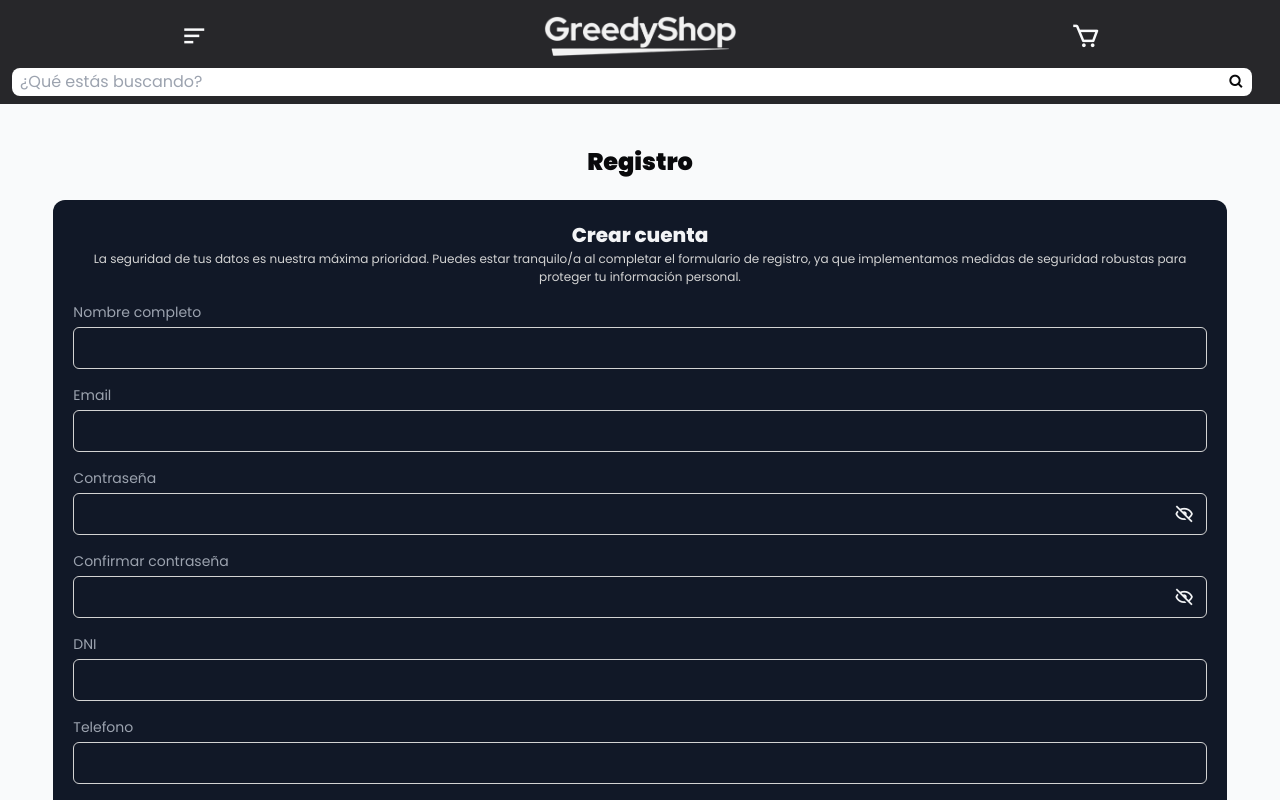
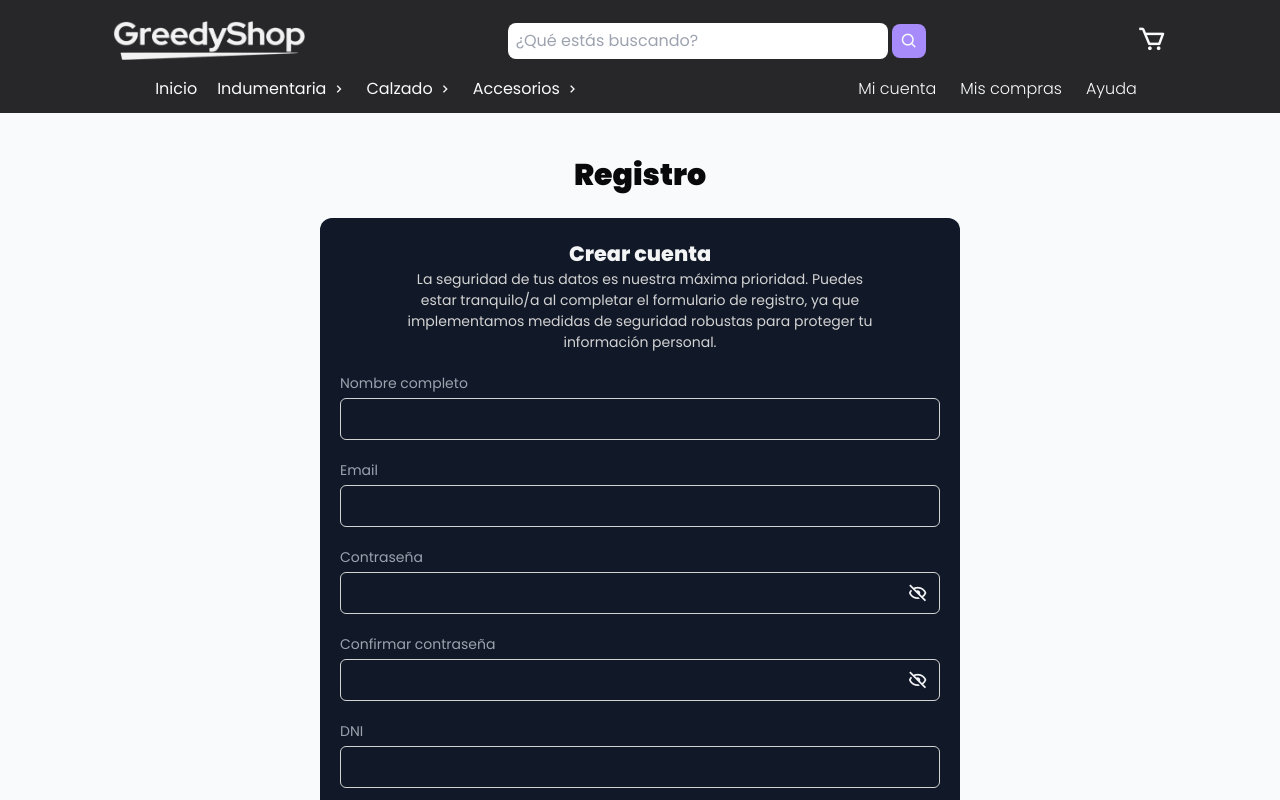
Before and after one commit to ExequielMaydana/front-MyWebShop, a Next.js app: page /registrarse in a window 1280 px wide. Shown: the top 800 px of the page. Built offline with nearby package versions, Linux system fonts and the light colour scheme.

Commit message:
second commit

```diff
--- a/src/components/auth/SignUp.jsx
+++ b/src/components/auth/SignUp.jsx
@@ -14,7 +14,7 @@ const SignUp = () => {
 
   return (
     <section className="w-full flex flex-col items-center gap-5">
-      <h2 className="text-center text-black font-black text-2xl">Registro</h2>
+      <h2 className="text-center text-black font-black text-2xl sm:text-3xl">Registro</h2>
 
       <Formik
         initialValues={{
@@ -68,14 +68,14 @@ const SignUp = () => {
           /* and other goodies */
         }) => (
           <form
-            className="w-11/12  p-5  rounded-xl flex flex-col gap-4 bg-midNightBlue text-whiteSmoke"
+          className="w-11/12  p-5 rounded-xl flex flex-col gap-5 bg-midNightBlue text-whiteSmoke md:w-4/5 xl:w-2/4"
             onSubmit={handleSubmit}
           >
-            <article className="w-full">
-              <h3 className="text-center font-extrabold text-xl">
+            <article className="w-full flex flex-col items-center">
+              <h3 className="text-center font-extrabold text-xl sm:text-1xl">
                 Crear cuenta
               </h3>
-              <p className="text-center text-xs text-slateGray">
+              <p className="text-center text-xs text-slateGray sm:text-sm sm:w-4/5 sm:text-center">
                 La seguridad de tus datos es nuestra máxima prioridad. Puedes
                 estar tranquilo/a al completar el formulario de registro, ya que
                 implementamos medidas de seguridad robustas para proteger tu
@@ -248,7 +248,7 @@ const SignUp = () => {
             </div>
             <div className="relative w-full flex flex-col gap-1">
               <label className="text-darkGray text-sm" htmlFor="telefono">
-                Telefono
+                Teléfono
               </label>
               <input
                 className="
@@ -279,7 +279,7 @@ const SignUp = () => {
             >
               Crear cuenta
             </button>
-            <p className="w-full flex justify-center gap-2 text-xs">
+            <p className="w-full flex justify-center gap-2 text-xs sm:text-sm">
               ¿Ya tienes una cuenta?
               <Link href="/iniciar-sesion">Iniciar sesión</Link>
             </p>
--- a/src/components/shared/Menu.jsx
+++ b/src/components/shared/Menu.jsx
@@ -1,8 +1,5 @@
 import React from "react";
-import styles from "../../styles/NavBar.module.css";
 import Link from "next/link";
-import Image from "next/image";
-import photoPerfil from "../../../public/logotypes/avatarLmeon.jpeg";
 import { useDispatch } from "react-redux";
 import { setToken } from "@/store/slices/tokenSlice.slice";
 import { useRouter } from "next/router";
@@ -17,19 +14,12 @@ const Menu = ({ isOpen, token, openMenu }) => {
   };
 
   return (
-    <section
-      className={`${
-        isOpen ? `${styles.menu__open} ${styles.menu}` : styles.menu
-      }`}
-    >
-      <nav
-        className={`${
-          isOpen ? `${styles.nav__open} ${styles.nav}` : styles.nav
-        }`}
-      >
-        <article className="relative w-full flex items-center justify-start pt-8 pl-3 gap-3">
+    <section className={isOpen ? `menu__open menu` : "menu"}>
+      <nav className={isOpen ? `nav__open nav` : "nav"}>
+        {/* este div desaparece a los 976px */}
+        <div className="w-full flex items-center justify-between pt-8 pl-3 gap-4 lg:hidden">
           {token ? null : (
-            <div className="w-4/5 flex flex-wrap items-center justify-start gap-3">
+            <article className="w-4/5 flex flex-wrap items-center justify-start gap-3">
               <Link
                 href="/iniciar-sesion"
                 className="flex gap-1 text-white text-sm s:text-base"
@@ -46,88 +36,46 @@ const Menu = ({ isOpen, token, openMenu }) => {
                 <i className="fa-solid fa-user-plus mt-0.5"></i>
                 Registrarse
               </Link>
-            </div>
-          )}
-
-          {/* Estos datos se deben mostrar despues de hacer LogIn */}
-          {token && (
-            <article className="flex items-start justify-start gap-1">
-              <figure className="w-13 h-13 grid place-items-center">
-                <Image
-                  src={photoPerfil}
-                  alt="Foto perfil usuario"
-                  className="w-full h-full object-cover rounded-full"
-                />
-              </figure>
-              <p className="flex flex-col items-start justify-start text-white text-fontParagraph">
-                User user
-                <span>correo@corre.com</span>
-              </p>
             </article>
           )}
-
           <i
-            className="bx bx-arrow-back text-lg text-white cursor-pointer s:text-xl"
+            className="bx bx-arrow-back absolute right-2 cursor-pointer text-lg text-white s:text-xl"
             onClick={openMenu}
           ></i>
-        </article>
+        </div>
 
-        <hr className="w-4/5 border-solid	border-slateGray opacity-25" />
+        <hr className="w-4/5 border-solid	border-slateGray opacity-25 lg:hidden" />
 
-        <ul className="w-full flex flex-col pl-3 gap-5 mb-1 text-white text-sm s:text-base">
-          <li
-            className={`${
-              isOpen
-                ? `${styles.nav__itemOpen} ${styles.nav__item}`
-                : styles.nav__item
-            }`}
-          >
+        <ul className="w-full flex flex-col pl-3 gap-5 mb-1 text-white text-sm s:text-base lg:flex-row">
+          <li className="nav__item">
             <Link href="/" className="flex gap-1" onClick={openMenu}>
               Inicio
             </Link>
           </li>
-          <li
-            className={`${
-              isOpen
-                ? `${styles.nav__itemOpen} ${styles.nav__item}`
-                : styles.nav__item
-            }`}
-          >
+          <li className="nav__item">
             <Link
               href="/productos"
-              className="flex items-center gap-2"
+              className="flex items-center gap-1"
               onClick={openMenu}
             >
               Indumentaria
               <i className="bx bx-chevron-right"></i>
             </Link>
           </li>
-          <li
-            className={`${
-              isOpen
-                ? `${styles.nav__itemOpen} ${styles.nav__item}`
-                : styles.nav__item
-            }`}
-          >
+          <li className="nav__item">
             <Link
               href="/productos"
-              className="flex items-center gap-2"
+              className="flex items-center gap-1"
               onClick={openMenu}
             >
               Calzado
               <i className="bx bx-chevron-right"></i>
             </Link>
           </li>
-          <li
-            className={`${
-              isOpen
-                ? `${styles.nav__itemOpen} ${styles.nav__item}`
-                : styles.nav__item
-            }`}
-          >
+          <li className="nav__item">
             <Link
               href="/productos"
-              className="flex items-center gap-2"
+              className="flex items-center gap-1"
               onClick={openMenu}
             >
               Accesorios
@@ -135,41 +83,40 @@ const Menu = ({ isOpen, token, openMenu }) => {
             </Link>
           </li>
         </ul>
-        <hr className="w-4/5 border-solid	border-slateGray opacity-25" />
+        <hr className="w-4/5 border-solid	border-slateGray opacity-25 lg:hidden" />
       </nav>
 
-      <div className="absolute bottom-2 w-full flex flex-col items-start gap-2 pb-1 text-white text-sm s:text-base">
+      <div className="absolute bottom-2 w-full flex flex-col items-start gap-2 pb-1 text-white font-light text-sm s:text-base lg:w-auto lg:flex-row lg:relative lg:bottom-0 lg:justify-center">
         {" "}
-        <hr className="w-4/5 border-solid	border-slateGray opacity-25 mb-1" />
+        <hr className="w-4/5 border-solid	border-slateGray opacity-25 mb-1 lg:hidden" />
+        <Link
+          href="#"
+          className="flex pl-3 gap-1 items-center justify-center "
+          onClick={openMenu}
+        >
+          <i className="fa-solid fa-circle-user"></i>
+          Mi cuenta
+        </Link>
+        <Link
+          href="#"
+          className="flex pl-3 gap-1 items-center justify-center "
+          onClick={openMenu}
+        >
+          <i className="fa-solid fa-boxes-packing"></i>
+          Mis compras
+        </Link>
+        <Link href="#" className="flex pl-3 gap-1 items-center justify-center ">
+          <i className="fa-regular fa-circle-question"></i>
+          Ayuda
+        </Link>
         {token ? (
           <button
             className="border-none flex items-center pl-3 gap-1 outline-none transparent"
             onClick={logOut}
           >
-            <i className="bx bx-log-out-circle"></i>
-            Cerrar sesión
+            <i className="fa-solid fa-right-from-bracket"></i> Cerrar sesión
           </button>
         ) : null}
-        <Link
-          href="#"
-          className="flex pl-3 gap-1 font-light"
-          onClick={openMenu}
-        >
-          <i className="fa-solid fa-circle-user mt-0.5"></i>
-          Mi cuenta
-        </Link>
-        <Link
-          href="#"
-          className="flex pl-3 gap-1 font-light"
-          onClick={openMenu}
-        >
-          <i className="fa-solid fa-boxes-packing mt-0.5"></i>
-          Mis compras
-        </Link>
-        <Link href="#" className="flex pl-3 gap-1 font-light">
-          <i className="fa-regular fa-circle-question mt-0.5"></i>
-          Ayuda
-        </Link>
       </div>
     </section>
   );
--- a/src/components/shared/NavBar.jsx
+++ b/src/components/shared/NavBar.jsx
@@ -14,11 +14,11 @@ const NavBar = () => {
   };
 
   return (
-    <header className="w-full flex flex-col gap-y-2 bg-darkSlateGray px-3 py-2 z-10">
+    <header className="w-full flex flex-col gap-y-2 bg-darkSlateGray px-3 py-2 z-10 header">
       {/* menu burguer / logo / icono cart */}
       <div className="w-full mb-1 pt-2 flex items-center justify-around">
         <i
-          className="bx bx-menu-alt-left cursor-pointer text-white text-lg s:text-3xl"
+          className="bx bx-menu-alt-left cursor-pointer text-white text-lg s:text-3xl lg:hidden"
           onClick={openMenu}
         ></i>
 
@@ -31,11 +31,26 @@ const NavBar = () => {
             />
           </Link>
         </figure>
-
-        <i className="bx bx-cart cursor-pointer text-white text-lg s:text-3xl"></i>
+        <div className="hidden lg:flex items-center justify-center gap-1 text-white w-1/3 h-9">
+          <input
+            type="text"
+            name="input_search"
+            placeholder="¿Qué estás buscando?"
+            className="w-full h-full border-none outline-none rounded-lg ps-2 text-fontParagraph text-black"
+          />
+          <i className="bx bx-search p-2 grid items-center text-center cursor-pointer bg-mediumPurple rounded-lg text-lg"></i>
+        </div>
+        <article className="flex items-center justify-center gap-2 text-white">
+          <Link href="/iniciar-sesion">
+            <i className="fa-solid fa-circle-user hidden cursor-pointe text-base s:text-2xl lg:block"></i>
+          </Link>
+          <Link href="/carrito" className="text-lg s:text-3xl mt-1">
+            <i className="bx bx-cart cursor-pointer"></i>
+          </Link>
+        </article>
       </div>
 
-      <div className="w-full flex items-center content-center">
+      <div className="w-full flex items-center lg:hidden">
         <input
           type="text"
           name="input_search"
--- a/src/pages/iniciar-sesion.js
+++ b/src/pages/iniciar-sesion.js
@@ -4,7 +4,9 @@ import Login from "@/components/auth/Login";
 const iniciarSesion = () => {
   return (
     <>
-   <div className='pb-20 mt-10 w-full min-h-screen'>        <Login/>
+      <div className="pb-20 mt-10 w-full min-h-screen">
+        {" "}
+        <Login />
       </div>
     </>
   );
--- a/src/pages/productos.js
+++ b/src/pages/productos.js
@@ -1,7 +1,7 @@
 import React from "react";
 
 const Productos = () => {
-  return    <div className='pb-20 mt-10 w-full min-h-screen'></div>;
+  return <div className="pb-20 mt-10 w-full min-h-screen"></div>;
 };
 
 export default Productos;
--- a/src/styles/NavBar.module.css
+++ /dev/null
@@ -1,84 +0,0 @@
-.menu {
-  position: fixed;
-  z-index: 2;
-  top: 0;
-  left: 0;
-  display: flex;
-  align-items: flex-start;
-  width: min(100%, 350px);
-  height: 100%;
-  background-color: var(--darkSlateGray);
-  translate: -100% 0;
-  transition: translate 0.375s cubic-bezier(0.175, 0.885, 0.32, 1);
-}
-
-.nav {
-  position: relative;
-  width: 100%;
-  opacity: 0;
-  display: flex;
-  flex-direction: column;
-  gap: 2em;
-}
-
-.nav__item {
-  position: relative;
-  color: var(--white);
-  font-size: var(--linksMenu);
-  width: 300px;
-  text-decoration: none;
-  cursor: pointer;
-}
-
-.nav__item,
-.nav__item::before,
-.nav__item::after {
-  transition: 0.4s;
-}
-
-.nav__item::before,
-.nav__item::after {
-  content: "";
-  position: absolute;
-  left: 0;
-  bottom: 0;
-  width: 75%;
-  height: 2px;
-  border-radius: 2px;
-}
-
-.nav__item::before {
-  opacity: 0;
-  background-color: rgba(255 255 255 / 20%);
-}
-
-.nav__item::after {
-  transform: scaleX(0);
-  transform-origin: 0% 50%;
-  background: linear-gradient(#1e1e1e 60%, #686868 30%);
-}
-
-.nav__item:hover::after {
-  transform: scaleX(1);
-}
-
-.menu__open {
-  opacity: 1;
-  visibility: visible;
-  translate: 0;
-  animation: menu-in 0.375s;
-}
-
-.nav__open {
-  width: 100%;
-  opacity: 1;
-}
-
-@keyframes menu-in {
-  0% {
-    clip-path: ellipse(60% 60% at 0% 50%);
-  }
-  100% {
-    clip-path: ellipse(120% 120% at 0% 50%);
-  }
-}
--- a/src/styles/globals.css
+++ b/src/styles/globals.css
@@ -39,6 +39,121 @@ ul {
 a {
   text-decoration: none;
 }
+
+@layer utilities {
+  .menu {
+    position: fixed;
+    z-index: 2;
+    top: 0;
+    left: 0;
+    display: flex;
+    align-items: flex-start;
+    width: min(100%, 350px);
+    height: 100%;
+    background-color: var(--darkSlateGray);
+    translate: -100% 0;
+    transition: translate 0.375s cubic-bezier(0.175, 0.885, 0.32, 1);
+  }
+
+  .menu__open {
+    opacity: 1;
+    visibility: visible;
+    translate: 0;
+    animation: menu-in 0.375s;
+  }
+
+  .nav {
+    width: 100%;
+    position: relative;
+    opacity: 0;
+    display: flex;
+    flex-direction: column;
+    gap: 2em;
+  }
+
+  .nav__open {
+    width: 100%;
+    opacity: 1;
+  }
+
+  .nav__item {
+    position: relative;
+    width: 150px;
+    text-decoration: none;
+    cursor: pointer;
+  }
+
+  .nav__item,
+  .nav__item::before,
+  .nav__item::after {
+    transition: 0.4s;
+  }
+
+  .nav__item::before,
+  .nav__item::after {
+    content: "";
+    position: absolute;
+    left: 0;
+    bottom: 0;
+    width: 100%;
+    height: 2px;
+    border-radius: 2px;
+  }
+
+  .nav__item::before {
+    opacity: 0;
+    background-color: rgba(255 255 255 / 20%);
+  }
+
+  .nav__item::after {
+    transform: scaleX(0);
+    transform-origin: 0% 50%;
+    background: linear-gradient(#1e1e1e 60%, #686868 30%);
+  }
+
+  .nav__item:hover::after {
+    transform: scaleX(1);
+  }
+
+  @keyframes menu-in {
+    0% {
+      clip-path: ellipse(60% 60% at 0% 50%);
+    }
+    100% {
+      clip-path: ellipse(120% 120% at 0% 50%);
+    }
+  }
+
+  @media screen and (min-width: 976px) {
+    .menu {
+      position: relative;
+      z-index: initial;
+      display: flex;
+      flex-direction: row;
+      align-items: center;
+      justify-content: space-around;
+      width: 100%;
+      background-color: var(--darkSlateGray);
+      translate: 0;
+    }
+
+    .nav {
+      position: relative;
+      width: auto;
+      opacity: 1;
+      display: grid;
+      place-items: center;
+      justify-content: center;
+      gap: 1;
+    }
+
+    .nav__item {
+      position: relative;
+      width: auto;
+    }
+  }
+}
+
 /* .bx-log-out-circle,
 .bx-help-circle {
   font-size: 1.3em;
--- a/tailwind.config.js
+++ b/tailwind.config.js
@@ -20,6 +20,10 @@ module.exports = {
         // Puntos de interrupcion especiales.
         s: "350px",
         sm: "480px",
+        md: "768px",
+        lg: '976px',
+        xl: '1024px',
+        xxl: '1440px'
       },
     },
     colors: {
@@ -38,7 +42,7 @@ module.exports = {
     },
     fontSize: {
       //medidas xs, sm, lg, xl, xl, 2xl, 3xl...
-
+      xxs: "0.60rem",
       xs: "0.75rem",
       sm: "0.875rem",
       base: "1rem",
```
Also changed, not shown: src/components/auth/Login.jsx (+6 -6 lines), src/components/auth/RecoveryPassword.jsx (+5 -6 lines), src/pages/mycart/[id].js (added, +9 -0 lines), src/styles/Home.module.css (line endings or trailing spaces).
